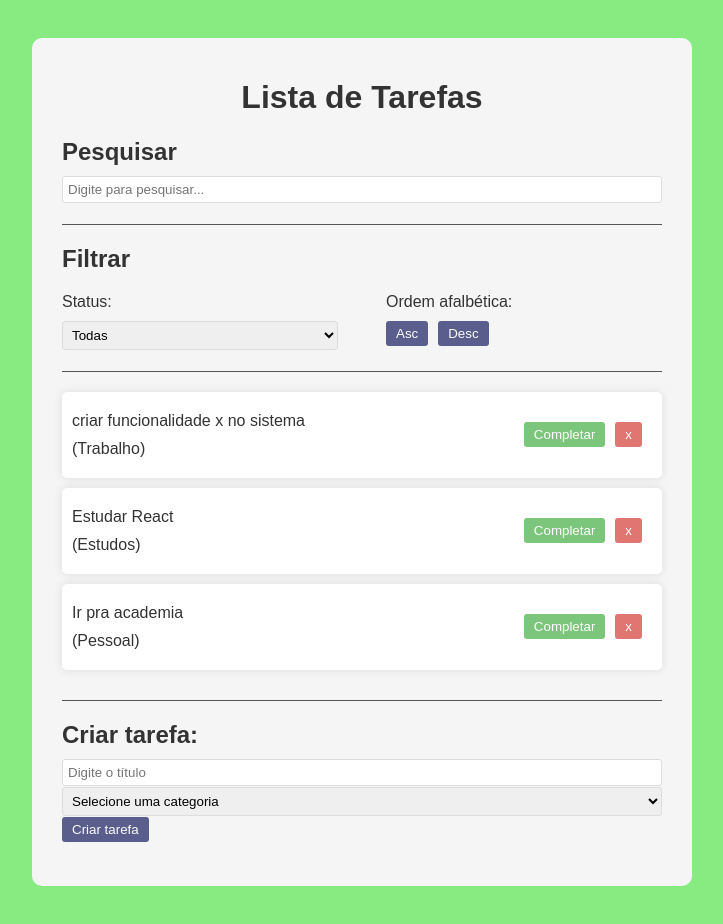
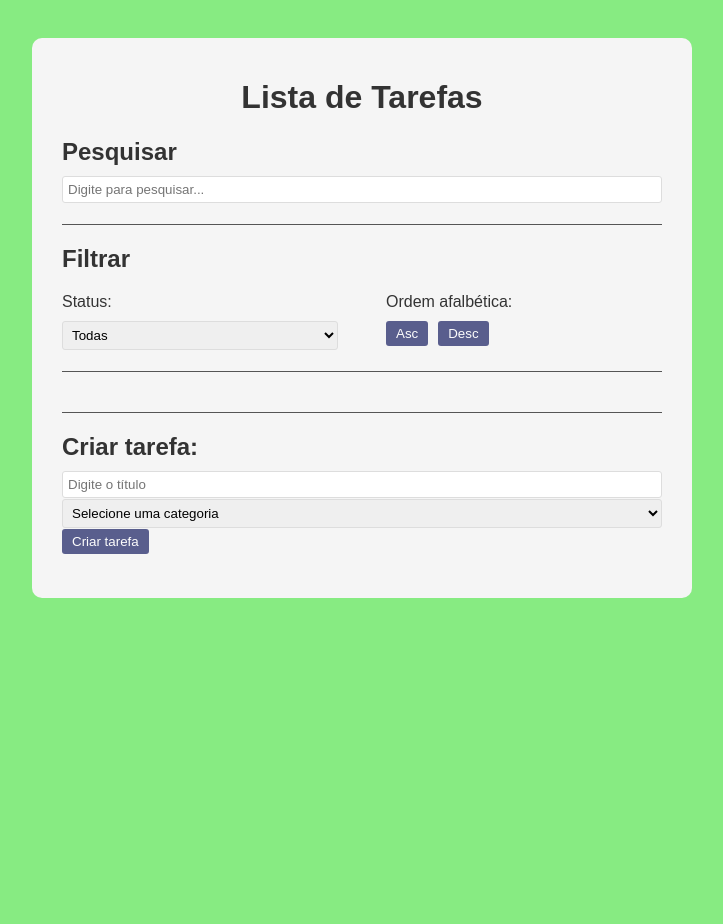
Before and after one commit to RadierFalk/ToDoTask, a React (Vite) app in the folder ToDoTask/: page / in a window 1280 px wide. Shown: the whole page, without its empty margins (278-1001 px from the left). After the commit the page ends 800 px from the top, so only its background shows below. Built offline with nearby package versions, Linux system fonts and the light colour scheme.

Commit message:
Finish function project
Montagem das funções completas, ao decorrer do tempo estarei estilizando o programa.

```diff
--- a/ToDoTask/src/App.jsx
+++ b/ToDoTask/src/App.jsx
@@ -6,26 +6,7 @@ import Search from './components/Search';
 import Filter from './components/Filter';
 
 function App() {
-  const [todos, setTodos] = useState([
-    {
-      id:1,
-      text: "criar funcionalidade x no sistema",
-      category: "Trabalho",
-      isCompleted: false,
-    },
-    {
-      id:2,
-      text: "Ir pra academia",
-      category: "Pessoal",
-      isCompleted: false,
-    },
-    {
-      id:3,
-      text: "Estudar React",
-      category: "Estudos",
-      isCompleted: false,
-    }
-  ])
+  const [todos, setTodos] = useState([])
 
   const [search, setSearch] = useState("")
 
```
